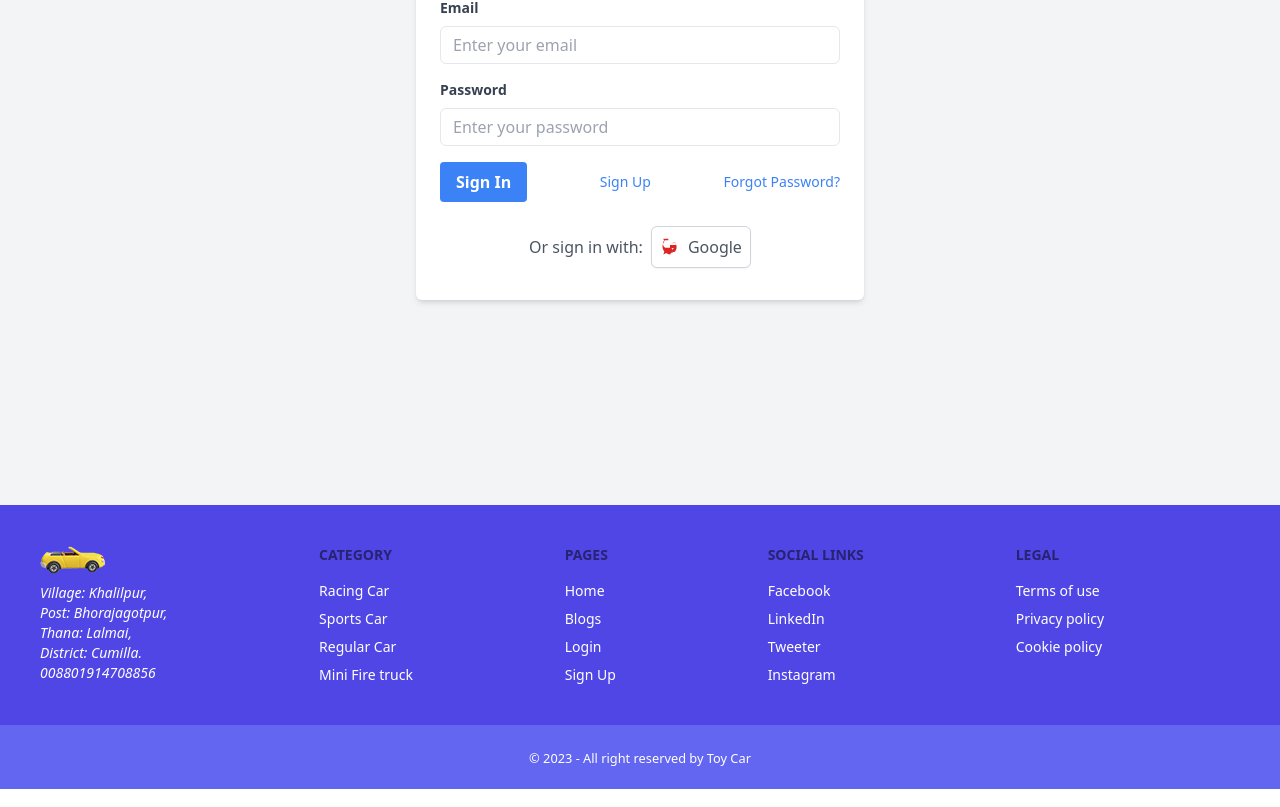
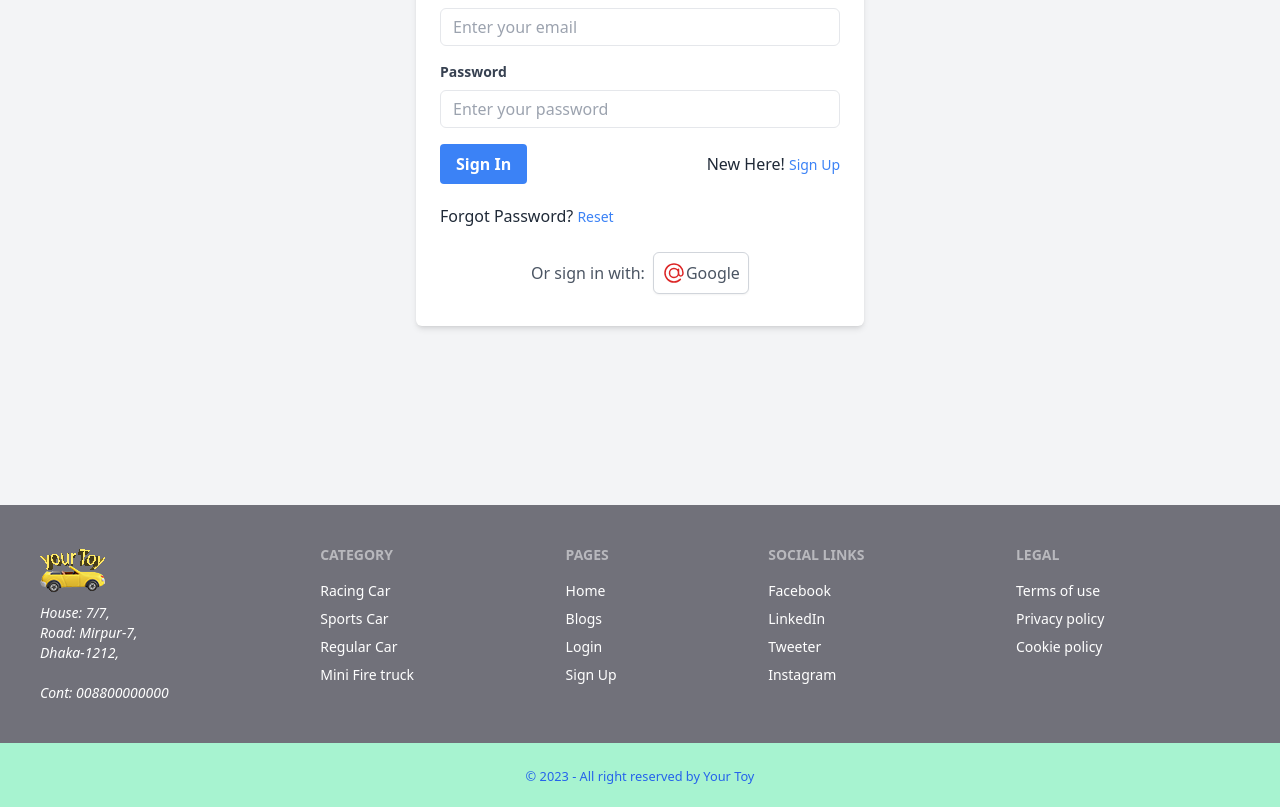
Before and after one commit to md-sofiul-alam/toy-market-client, a React (Vite) app: page /login in a window 1280 px wide. Shown: the part 363-1170 px from the top of the page. Built offline with nearby package versions, Linux system fonts and the light colour scheme; no server answers.

Commit message:
Footer Is Implimented

```diff
--- a/package.json
+++ b/package.json
@@ -10,6 +10,7 @@
     "preview": "vite preview"
   },
   "dependencies": {
+    "@heroicons/react": "^2.0.18",
     "aos": "^2.3.4",
     "firebase": "^9.22.2",
     "localforage": "^1.10.0",
--- a/src/components/pages/Home/Categories/Category.jsx
+++ b/src/components/pages/Home/Categories/Category.jsx
@@ -11,7 +11,7 @@ const Category = ({ toy }) => {
     }
     return (
         <div className="card bg-base-100 shadow-xl overflow-hidden">
-            <figure className="p-4"><img src={imageUrl} alt="Shoes" /></figure>
+            <figure className="p-4 h-72"><img src={imageUrl} alt="Shoes" /></figure>
             <div className="card-body bg-blue-100">
                 <h2 className="card-title">Toy name: <span className='text-green-600 font-bold'>{toyName}</span></h2>
                 <div className="text-xl flex justify-between my-4">
--- a/src/components/pages/Home/Info/Info.jsx
+++ b/src/components/pages/Home/Info/Info.jsx
@@ -2,12 +2,12 @@
 
 const Info = () => {
     return (
-        <div className="bg-gradient-to-r from-violet-500 to-fuchsia-500 py-10">
+        <div className="bg-gradient-to-r from-green-700 to-teal-600  py-10">
             <div className="max-w-6xl mx-auto px-4 sm:px-6 lg:px-8">
                 <div className="flex items-center text-white">
                     <div className="w-1/2 p-6">
                         <h2 className="text-5xl font-bold mb-5">For Latest News</h2>
-                        <p className="text-2xl">Fill out the right side form. If any new toy will come we notify you via email.</p>
+                        <p className="text-2xl">Feel Free To Fill  The Form to Get The Updates</p>
                     </div>
                     <div className="w-1/2 p-6">
                         <h2 className="text-2xl font-bold text-white">Write Name & Email</h2>
@@ -32,7 +32,7 @@ const Info = () => {
                                     className="w-full px-4 py-2 border border-gray-300 rounded-md focus:outline-none focus:border-blue-500"
                                 />
                             </div>
-                            <button type="submit" className="px-4 py-2 text-white bg-blue-500 rounded-md hover:bg-blue-600">Submit</button>
+                            <button type="submit" className="px-4 py-2 text-white bg-blue-500 rounded-md hover:bg-blue-600 text-lg font-medium">Submit</button>
                         </form>
                     </div>
                 </div>
--- a/src/components/pages/Login/Login.jsx
+++ b/src/components/pages/Login/Login.jsx
@@ -2,6 +2,7 @@ import { useContext, useState } from "react";
 import { AuthContext } from "../../AuthProvider/AuthProvider";
 import { Link, useLocation, useNavigate } from "react-router-dom";
 import useTitle from "../../../hooks/useTitle";
+import { AtSymbolIcon } from '@heroicons/react/24/solid';
 
 const suMessage = <div className="alert alert-success shadow-lg">
     <div>
@@ -65,7 +66,7 @@ const Login = () => {
     return (
         <div className="flex flex-col items-center justify-center min-h-screen bg-gray-100">
             <div className="max-w-md w-full px-6 py-8 bg-white shadow-md rounded-md">
-                <h2 className="text-2xl font-semibold mb-6">Login</h2>
+                <h2 className="md:text-4xl text-2xl font-semibold mb-6 text-center text-blue-600">Login</h2>
                 <p className="text-red-500">{error}</p>
                 <p>{success}</p>
                 <form onSubmit={handleSignIn}>
@@ -102,17 +103,18 @@ const Login = () => {
                         >
                             Sign In
                         </button>
-                        <Link
+                        <p>New Here! <Link
                             to='/signUp'
                             className="text-blue-500 hover:underline text-sm"
-                        >Sign Up</Link>
-                        <a
-                            className="text-blue-500 hover:underline text-sm"
+                        >Sign Up</Link></p>
+
+                    </div>
+                    <p className="mt-5"> Forgot Password? <a
+                            className="text-blue-500 font-medium hover:underline text-sm"
                             href="#"
                         >
-                            Forgot Password?
-                        </a>
-                    </div>
+                        Reset
+                        </a></p>
 
                     <div className="flex items-center justify-center mt-6">
                         <span className="text-gray-600 mr-2">Or sign in with:</span>
@@ -120,17 +122,8 @@ const Login = () => {
                             className="flex items-center bg-white border border-gray-300 rounded-md p-2 shadow-sm hover:shadow-md"
                             type="button"
                         >
-                            <svg className="h-5 w-5 mr-2 text-red-600" viewBox="0 0 24 24">
-                                <path
-                                    fill="currentColor"
-                                    d="M21.35 9.5H12v3.8h4.3c-.2 1-.8 2-1.7 2.6v2.2h2.8c1.6-1.5 2.5-3.6 2.5-6.1s-.9-4.5-2.6-6l-2.7 2.1C17.4 4.3 19 6.7 19 9.5h2.35z"
-                                ></path>
-                                <path
-                                    fill="currentColor"
-                                    d="M12 21c-1.8 0-3.3-.6-4.5-1.7L4 21l1.2-3.6C3.6 15.5 3 13.6 3 11.5s.6-4 2.2-5.4L4 2h6v2H6.6C4.9 4 3.5 6 3.5 8.2S4.9 12.5 6.6 13h5.8c1.7 0 3.1 1.9 3.1 4.1S14,16.9 14,19 16 17.3 16 15.5 16h-2.35z"
-                                ></path>
-                            </svg>
-                            <span onClick={handleGoogleSignIn} className="text-gray-600">Google</span>
+                            <AtSymbolIcon className="h-6 w-6 text-red-600"/>
+                            <span onClick={handleGoogleSignIn} className="text-gray-600"> Google</span>
                         </button>
                     </div>
                 </form>
--- a/src/components/pages/Shared/Footer/Footer.jsx
+++ b/src/components/pages/Shared/Footer/Footer.jsx
@@ -5,48 +5,48 @@ import logo from "../../../../assets/logo.png"
 const Footer = () => {
     return (
         <>
-            <div className="bg-indigo-600 text-white">
+            <div className="bg-zinc-500 text-white">
                 <footer className="footer p-10 text-base-content">
                     <div>
                         <img src={logo} alt="" />
                         <address className="text-white">
-                            Village: Khalilpur, <br/>
-                            Post: Bhorajagotpur, <br/>
-                            Thana: Lalmai, <br/>
-                            District: Cumilla. <br/>
-                            008801914708856
+                            House: 7/7,<br/>
+                            Road: Mirpur-7,<br/>
+                            Dhaka-1212, <br/>
+                            <br/>
+                            Cont: 008800000000
                         </address>
                     </div>
                     <div>
-                        <span className="footer-title text-black">Category</span>
+                        <span className="footer-title text-white font-semibold">Category</span>
                         <a className="link link-hover text-white">Racing Car</a>
                         <a className="link link-hover text-white">Sports Car</a>
                         <a className="link link-hover text-white">Regular Car</a>
                         <a className="link link-hover text-white">Mini Fire truck</a>
                     </div>
                     <div>
-                        <span className="footer-title text-black">Pages</span>
+                        <span className="footer-title text-white font-semibold">Pages</span>
                         <Link to='/' className="link link-hover text-white">Home</Link>
                         <Link to='/blogs' className="link link-hover text-white">Blogs</Link>
                         <Link to='/login' className="link link-hover text-white">Login</Link>
                         <Link to='/signup' className="link link-hover text-white">Sign Up</Link>
                     </div>
                     <div>
-                        <span className="footer-title text-black">Social Links</span>
+                        <span className="footer-title text-white font-semibold">Social Links</span>
                         <a className="link link-hover text-white">Facebook</a>
                         <a className="link link-hover text-white">LinkedIn</a>
                         <a className="link link-hover text-white">Tweeter</a>
                         <a className="link link-hover text-white">Instagram</a>
                     </div>
                     <div>
-                        <span className="footer-title text-black">Legal</span>
+                        <span className="footer-title text-white font-semibold">Legal</span>
                         <a className="link link-hover text-white">Terms of use</a>
                         <a className="link link-hover text-white">Privacy policy</a>
                         <a className="link link-hover text-white">Cookie policy</a>
                     </div>
                 </footer>
-                <div className="text-center p-5 bg-indigo-500">
-                    <small>&copy; {new Date().getFullYear()} - All right reserved by Toy Car</small>
+                <div className="text-center p-5 bg-emerald-200 text-blue-600 font-medium">
+                    <small>&copy; {new Date().getFullYear()} - All right reserved by Your Toy</small>
                 </div>
             </div>
         </>
--- a/src/components/pages/SignUp/SignUp.jsx
+++ b/src/components/pages/SignUp/SignUp.jsx
@@ -55,7 +55,7 @@ const SignUp = () => {
     return (
         <div className="flex flex-col items-center justify-center min-h-screen bg-gray-100">
             <div className="max-w-md w-full px-6 py-8 bg-white shadow-md rounded-md">
-                <h2 className="text-2xl font-semibold mb-6">Sign Up</h2>
+                <h2 className="md:text-4xl text-2xl text-blue-600 text-center font-semibold mb-6">Sign Up</h2>
                 <p className='error-text'>{error}</p>
                 <form onSubmit={handleSignIn}>
                     <div className="mb-4">
@@ -114,9 +114,9 @@ const SignUp = () => {
                         >
                             Sign Up
                         </button>
-                        <Link className="text-blue-500 hover:underline text-sm" to='/login'>
+                        <p>Have An Account? <Link className="text-blue-500 font-medium text-lg hover:underline" to='/login'>
                             Login
-                        </Link>
+                        </Link></p>
                     </div>
                     <div className="flex items-center justify-center mt-6">
                         <span className="text-gray-600 mr-2">Or sign up with:</span>
```
Also changed, not shown: src/assets/logo.png, 1 other file (tests, documents, lock files or other folders).
